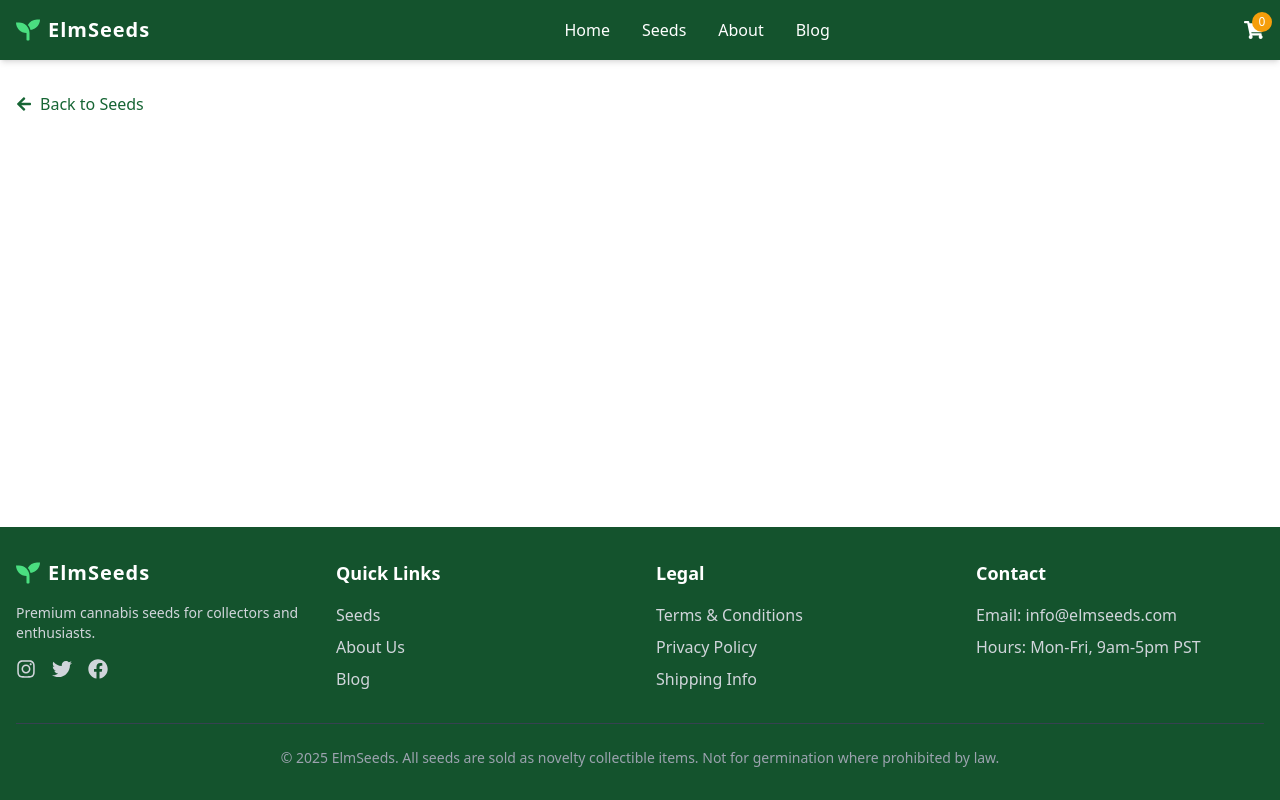
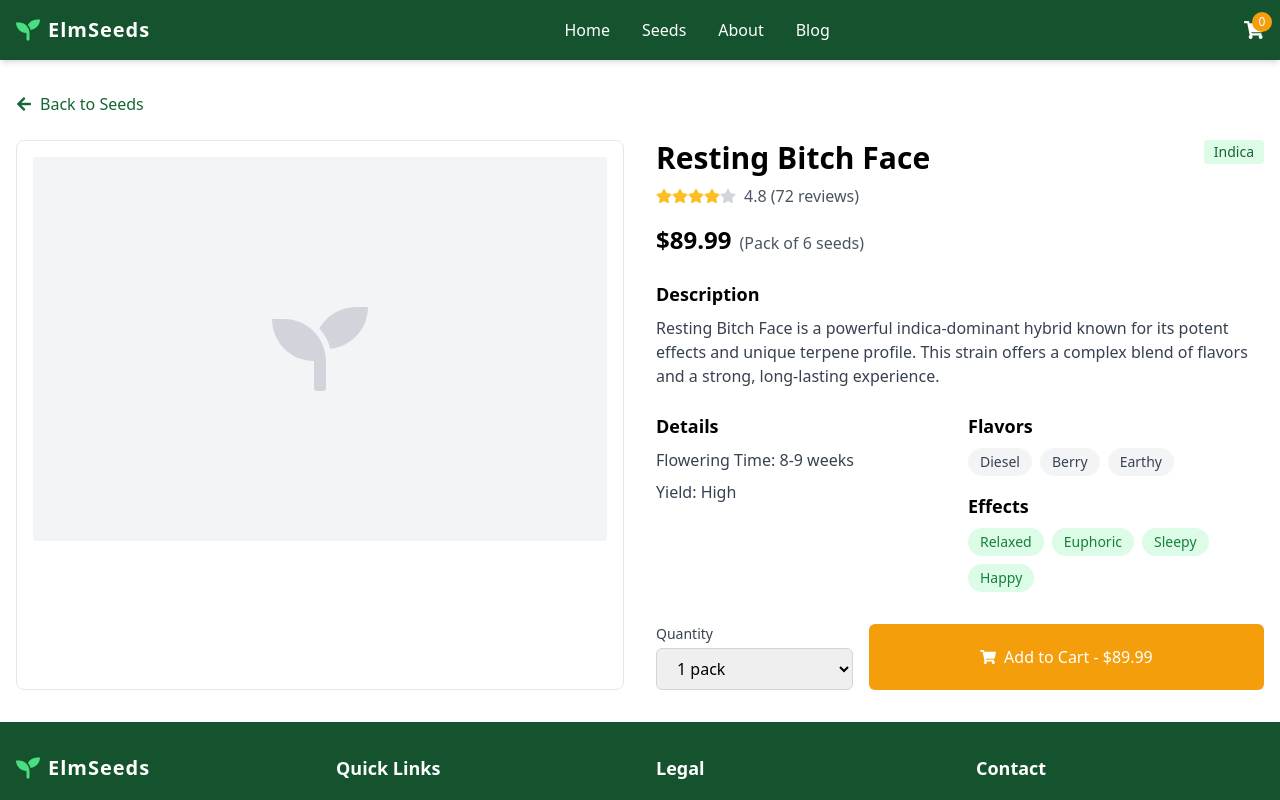
Before and after one commit to sojourner-alpha/seeds, a React (Vite) app: page /seeds/resting-bitch-face in a window 1280 px wide. Shown: the top 800 px of the page. Built offline with nearby package versions, Linux system fonts and the light colour scheme.

Commit message:
working seed detail pages for each strain

```diff
--- a/src/pages/AboutPage.tsx
+++ b/src/pages/AboutPage.tsx
@@ -24,11 +24,12 @@ const AboutPage = () => {
         <div className="bg-white p-6 rounded-lg shadow-md">
           <div className="flex flex-col md:flex-row gap-8">
             <div className="md:w-1/3">
-              {/* Placeholder for grower image */}
-              <div className="h-64 bg-gray-200 rounded-lg flex items-center justify-center text-gray-400">
-                <svg xmlns="http://www.w3.org/2000/svg" className="h-20 w-20" fill="none" viewBox="0 0 24 24" stroke="currentColor">
-                  <path strokeLinecap="round" strokeLinejoin="round" strokeWidth={2} d="M16 7a4 4 0 11-8 0 4 4 0 018 0zM12 14a7 7 0 00-7 7h14a7 7 0 00-7-7z" />
-                </svg>
+              <div className="h-64 bg-gray-200 rounded-lg overflow-hidden">
+                <img
+                  src="/images/about/ryan-elmquist.jpg"
+                  alt="Ryan Elmquist"
+                  className="w-full h-full object-cover"
+                />
               </div>
             </div>
             <div className="md:w-2/3">
--- a/src/pages/strains/PoontangPie.tsx
+++ b/src/pages/strains/PoontangPie.tsx
@@ -16,10 +16,9 @@ const PoontangPie = () => {
   const seed = {
     id: 1,
     name: 'Poontang Pie',
-    image: '/seeds/poontang-pie.jpg',
+    image: '/images/strains/poontang-pie.jpg',
     price: 99.99,
     category: 'Hybrid',
-    thc: '28-32%',
     seedCount: 6,
     rating: 4.9,
     reviewCount: 86,
@@ -27,7 +26,6 @@ const PoontangPie = () => {
     effects: ['Euphoric', 'Relaxed', 'Creative', 'Uplifted'],
     medicalUses: ['Stress', 'Pain', 'Anxiety', 'Depression'],
     flavorProfile: ['Sweet', 'Earthy', 'Complex'],
-    growingDifficulty: 'Intermediate',
     floweringTime: '9-10 weeks',
     yield: 'High',
     height: 'Medium to Tall',
@@ -80,8 +78,6 @@ const PoontangPie = () => {
             <div>
               <h3 className="text-lg font-semibold mb-2">Details</h3>
               <ul className="space-y-2 text-gray-700">
-                <li><span className="font-medium">THC:</span> {seed.thc}</li>
-                <li><span className="font-medium">Difficulty:</span> {seed.growingDifficulty}</li>
                 <li><span className="font-medium">Flowering Time:</span> {seed.floweringTime}</li>
                 <li><span className="font-medium">Yield:</span> {seed.yield}</li>
               </ul>
--- a/src/pages/strains/RestingBitchFace.tsx
+++ b/src/pages/strains/RestingBitchFace.tsx
@@ -16,10 +16,9 @@ const RestingBitchFace = () => {
   const seed = {
     id: 2,
     name: 'Resting Bitch Face',
-    image: '/seeds/resting-bitch-face.jpg',
+    image: '/images/strains/resting-bitch-face.jpg',
     price: 89.99,
     category: 'Indica',
-    thc: '25-29%',
     seedCount: 6,
     rating: 4.8,
     reviewCount: 72,
@@ -27,7 +26,6 @@ const RestingBitchFace = () => {
     effects: ['Relaxed', 'Euphoric', 'Sleepy', 'Happy'],
     medicalUses: ['Pain', 'Insomnia', 'Stress', 'Anxiety'],
     flavorProfile: ['Diesel', 'Berry', 'Earthy'],
-    growingDifficulty: 'Intermediate',
     floweringTime: '8-9 weeks',
     yield: 'High',
     height: 'Medium',
@@ -41,8 +39,98 @@ const RestingBitchFace = () => {
       </Link>
 
       <div className="grid grid-cols-1 md:grid-cols-2 gap-8">
-        {/* Copy the entire layout structure from PoontangPie.tsx */}
-        {/* ... Same layout structure as PoontangPie.tsx ... */}
+        {/* Seed Image */}
+        <div className="bg-white p-4 rounded-lg border border-gray-200">
+          <div className="h-80 lg:h-96 w-full bg-gray-100 rounded flex items-center justify-center">
+            <FaSeedling size={96} className="text-gray-300" />
+          </div>
+        </div>
+
+        {/* Seed Info */}
+        <div>
+          <div className="flex justify-between items-start">
+            <h1 className="text-3xl font-bold">{seed.name}</h1>
+            <span className="bg-green-100 text-green-800 text-sm font-medium px-2.5 py-0.5 rounded">
+              {seed.category}
+            </span>
+          </div>
+
+          <div className="flex items-center mt-2">
+            <div className="flex text-amber-400">
+              {[...Array(5)].map((_, i) => (
+                <FaStar key={i} className={i < Math.floor(seed.rating) ? '' : 'text-gray-300'} />
+              ))}
+            </div>
+            <span className="ml-2 text-gray-600">{seed.rating} ({seed.reviewCount} reviews)</span>
+          </div>
+
+          <div className="mt-4">
+            <span className="text-2xl font-bold">${seed.price}</span>
+            <span className="text-gray-600 ml-2">(Pack of {seed.seedCount} seeds)</span>
+          </div>
+
+          <div className="mt-6">
+            <h3 className="text-lg font-semibold mb-2">Description</h3>
+            <p className="text-gray-700">{seed.description}</p>
+          </div>
+
+          <div className="mt-6 grid grid-cols-2 gap-4">
+            <div>
+              <h3 className="text-lg font-semibold mb-2">Details</h3>
+              <ul className="space-y-2 text-gray-700">
+                <li><span className="font-medium">Flowering Time:</span> {seed.floweringTime}</li>
+                <li><span className="font-medium">Yield:</span> {seed.yield}</li>
+              </ul>
+            </div>
+            <div>
+              <h3 className="text-lg font-semibold mb-2">Flavors</h3>
+              <div className="flex flex-wrap gap-2">
+                {seed.flavorProfile.map(flavor => (
+                  <span key={flavor} className="px-3 py-1 bg-gray-100 text-gray-700 rounded-full text-sm">
+                    {flavor}
+                  </span>
+                ))}
+              </div>
+
+              <h3 className="text-lg font-semibold mt-4 mb-2">Effects</h3>
+              <div className="flex flex-wrap gap-2">
+                {seed.effects.map(effect => (
+                  <span key={effect} className="px-3 py-1 bg-green-100 text-green-700 rounded-full text-sm">
+                    {effect}
+                  </span>
+                ))}
+              </div>
+            </div>
+          </div>
+
+          <div className="mt-8 flex flex-col sm:flex-row gap-4">
+            <div className="w-full sm:w-1/3">
+              <label htmlFor="quantity" className="block text-sm font-medium text-gray-700 mb-1">
+                Quantity
+              </label>
+              <select
+                id="quantity"
+                value={quantity}
+                onChange={handleQuantityChange}
+                className="border border-gray-300 rounded-md py-2 px-4 w-full focus:outline-none focus:ring-2 focus:ring-green-500 focus:border-green-500"
+              >
+                {[1, 2, 3, 4, 5].map(num => (
+                  <option key={num} value={num}>
+                    {num} pack{num > 1 ? 's' : ''}
+                  </option>
+                ))}
+              </select>
+            </div>
+
+            <button
+              onClick={addToCart}
+              className="flex items-center justify-center bg-amber-500 hover:bg-amber-600 text-white py-3 px-6 rounded-md font-medium transition-colors w-full sm:w-2/3"
+            >
+              <FaShoppingCart className="mr-2" />
+              Add to Cart - ${(seed.price * quantity).toFixed(2)}
+            </button>
+          </div>
+        </div>
       </div>
     </div>
   );
--- a/src/pages/strains/WilsonZero.tsx
+++ b/src/pages/strains/WilsonZero.tsx
@@ -16,10 +16,9 @@ const WilsonZero = () => {
   const seed = {
     id: 3,
     name: 'Wilson Zero',
-    image: '/seeds/wilson-zero.jpg',
+    image: '/images/strains/wilson-zero.jpg',
     price: 94.99,
     category: 'Hybrid',
-    thc: '26-30%',
     seedCount: 6,
     rating: 4.9,
     reviewCount: 64,
@@ -27,7 +26,6 @@ const WilsonZero = () => {
     effects: ['Focused', 'Creative', 'Euphoric', 'Balanced'],
     medicalUses: ['Stress', 'Depression', 'Fatigue', 'Pain'],
     flavorProfile: ['Citrus', 'Pine', 'Sweet'],
-    growingDifficulty: 'Intermediate',
     floweringTime: '9-10 weeks',
     yield: 'Medium to High',
     height: 'Medium',
@@ -41,8 +39,98 @@ const WilsonZero = () => {
       </Link>
 
       <div className="grid grid-cols-1 md:grid-cols-2 gap-8">
-        {/* Copy the entire layout structure from PoontangPie.tsx */}
-        {/* ... Same layout structure as PoontangPie.tsx ... */}
+        {/* Seed Image */}
+        <div className="bg-white p-4 rounded-lg border border-gray-200">
+          <div className="h-80 lg:h-96 w-full bg-gray-100 rounded flex items-center justify-center">
+            <FaSeedling size={96} className="text-gray-300" />
+          </div>
+        </div>
+
+        {/* Seed Info */}
+        <div>
+          <div className="flex justify-between items-start">
+            <h1 className="text-3xl font-bold">{seed.name}</h1>
+            <span className="bg-green-100 text-green-800 text-sm font-medium px-2.5 py-0.5 rounded">
+              {seed.category}
+            </span>
+          </div>
+
+          <div className="flex items-center mt-2">
+            <div className="flex text-amber-400">
+              {[...Array(5)].map((_, i) => (
+                <FaStar key={i} className={i < Math.floor(seed.rating) ? '' : 'text-gray-300'} />
+              ))}
+            </div>
+            <span className="ml-2 text-gray-600">{seed.rating} ({seed.reviewCount} reviews)</span>
+          </div>
+
+          <div className="mt-4">
+            <span className="text-2xl font-bold">${seed.price}</span>
+            <span className="text-gray-600 ml-2">(Pack of {seed.seedCount} seeds)</span>
+          </div>
+
+          <div className="mt-6">
+            <h3 className="text-lg font-semibold mb-2">Description</h3>
+            <p className="text-gray-700">{seed.description}</p>
+          </div>
+
+          <div className="mt-6 grid grid-cols-2 gap-4">
+            <div>
+              <h3 className="text-lg font-semibold mb-2">Details</h3>
+              <ul className="space-y-2 text-gray-700">
+                <li><span className="font-medium">Flowering Time:</span> {seed.floweringTime}</li>
+                <li><span className="font-medium">Yield:</span> {seed.yield}</li>
+              </ul>
+            </div>
+            <div>
+              <h3 className="text-lg font-semibold mb-2">Flavors</h3>
+              <div className="flex flex-wrap gap-2">
+                {seed.flavorProfile.map(flavor => (
+                  <span key={flavor} className="px-3 py-1 bg-gray-100 text-gray-700 rounded-full text-sm">
+                    {flavor}
+                  </span>
+                ))}
+              </div>
+
+              <h3 className="text-lg font-semibold mt-4 mb-2">Effects</h3>
+              <div className="flex flex-wrap gap-2">
+                {seed.effects.map(effect => (
+                  <span key={effect} className="px-3 py-1 bg-green-100 text-green-700 rounded-full text-sm">
+                    {effect}
+                  </span>
+                ))}
+              </div>
+            </div>
+          </div>
+
+          <div className="mt-8 flex flex-col sm:flex-row gap-4">
+            <div className="w-full sm:w-1/3">
+              <label htmlFor="quantity" className="block text-sm font-medium text-gray-700 mb-1">
+                Quantity
+              </label>
+              <select
+                id="quantity"
+                value={quantity}
+                onChange={handleQuantityChange}
+                className="border border-gray-300 rounded-md py-2 px-4 w-full focus:outline-none focus:ring-2 focus:ring-green-500 focus:border-green-500"
+              >
+                {[1, 2, 3, 4, 5].map(num => (
+                  <option key={num} value={num}>
+                    {num} pack{num > 1 ? 's' : ''}
+                  </option>
+                ))}
+              </select>
+            </div>
+
+            <button
+              onClick={addToCart}
+              className="flex items-center justify-center bg-amber-500 hover:bg-amber-600 text-white py-3 px-6 rounded-md font-medium transition-colors w-full sm:w-2/3"
+            >
+              <FaShoppingCart className="mr-2" />
+              Add to Cart - ${(seed.price * quantity).toFixed(2)}
+            </button>
+          </div>
+        </div>
       </div>
     </div>
   );
```
